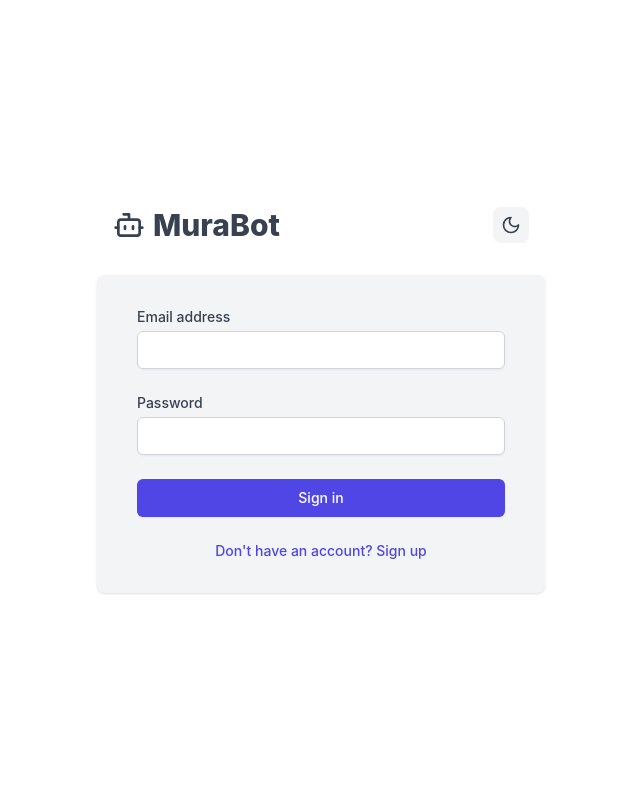
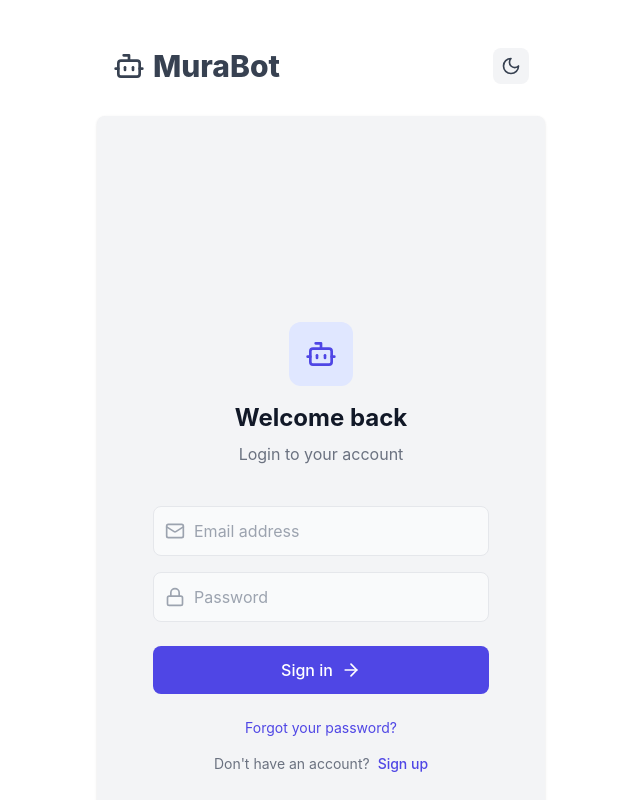
Before and after one commit to willerdev/botrader, a React (Vite) app: page /login in a window 1280 px wide. Shown: the top 800 px of the page, without its empty margins (319-959 px from the left). Built offline with nearby package versions, Linux system fonts and the light colour scheme.

Commit message:
first commits

```diff
--- a/src/App.tsx
+++ b/src/App.tsx
@@ -12,10 +12,11 @@ import { AccountLimitsPage } from './pages/AccountLimitsPage.tsx';
 import { LandingPage } from './pages/LandingPage.tsx';
 import { useEffect, useState } from 'react';
 import { supabase } from './lib/supabase';
+import { Session } from '@supabase/supabase-js';
 import './index.css';
 
 function App() {
-  const [session, setSession] = useState(null);
+  const [session, setSession] = useState<Session | null>(null);
 
   useEffect(() => {
     supabase.auth.getSession().then(({ data: { session } }) => {
--- a/src/components/PriceCard.tsx
+++ b/src/components/PriceCard.tsx
@@ -8,7 +8,7 @@ interface PriceCardProps {
   onClick?: () => void;
 }
 
-export const PriceCard = ({ symbol, displayName, price, previousPrice, onClick }: PriceCardProps) => {
+export const PriceCard = ({ displayName, price, previousPrice, onClick }: PriceCardProps) => {
   const priceChange = previousPrice ? price - previousPrice : 0;
   const isPositive = priceChange >= 0;
 
--- a/src/components/Settings.tsx
+++ b/src/components/Settings.tsx
@@ -62,7 +62,7 @@ export const Settings = ({ userId }: SettingsProps) => {
         setSettings(defaultSettings);
       }
     } catch (err) {
-      setError('Error loading settings: ' + err.message);
+      setError(`Error loading settings: ${err instanceof Error ? err.message : 'Unknown error'}`);
     } finally {
       setIsLoading(false);
     }
@@ -85,7 +85,7 @@ export const Settings = ({ userId }: SettingsProps) => {
 
       setSuccessMessage('Settings saved successfully');
     } catch (err) {
-      setError('Error saving settings: ' + err.message);
+      setError(`Error saving settings: ${err instanceof Error ? err.message : 'Unknown error'}`);
     } finally {
       setIsSaving(false);
     }
--- a/src/pages/LoginPage.tsx
+++ b/src/pages/LoginPage.tsx
@@ -1,6 +1,8 @@
 import { useState } from 'react';
 import { useNavigate, Link } from 'react-router-dom';
 import { supabase } from '../lib/supabase';
+import { Bot, Mail, Lock, ArrowRight } from 'lucide-react';
+import { AuthError } from '@supabase/supabase-js';
 
 export const LoginPage = () => {
   const navigate = useNavigate();
@@ -22,7 +24,8 @@ export const LoginPage = () => {
 
       if (error) throw error;
       navigate('/');
-    } catch (error) {
+    } catch (err) {
+      const error = err as AuthError;
       setError(error.message);
     } finally {
       setLoading(false);
@@ -30,69 +33,93 @@ export const LoginPage = () => {
   };
 
   return (
-    <form className="space-y-6" onSubmit={handleLogin}>
+    <div className="min-h-screen flex flex-col items-center justify-center p-4 space-y-10">
+      {/* Logo and Title */}
+      <div className="flex flex-col items-center space-y-4">
+        <div className="flex items-center justify-center w-16 h-16 bg-indigo-100 dark:bg-indigo-900/30 rounded-xl">
+          <Bot className="w-8 h-8 text-indigo-600 dark:text-indigo-400" />
+        </div>
+        <div className="text-center">
+          <h1 className="text-2xl font-bold text-gray-900 dark:text-gray-100">Welcome back</h1>
+          <p className="text-gray-500 dark:text-gray-400 mt-2">Login to your account</p>
+        </div>
+      </div>
+
       {error && (
-        <div className="bg-red-50 text-red-500 p-3 rounded text-sm">
+        <div className="w-full max-w-sm px-4 py-3 text-sm bg-red-50 dark:bg-red-900/30 border border-red-200 dark:border-red-900/50 text-red-600 dark:text-red-400 rounded-lg">
           {error}
         </div>
       )}
 
+      <form onSubmit={handleLogin} className="w-full max-w-sm space-y-6">
+        <div className="space-y-4">
           <div>
-        <label
-          htmlFor="email"
-          className="block text-sm font-medium text-gray-700"
-        >
-          Email address
-        </label>
-        <div className="mt-1">
+            <div className="relative">
+              <Mail className="absolute left-3 top-1/2 transform -translate-y-1/2 w-5 h-5 text-gray-400" />
               <input
                 id="email"
                 type="email"
+                placeholder="Email address"
                 required
                 value={email}
                 onChange={(e) => setEmail(e.target.value)}
-            className="appearance-none block w-full px-3 py-2 border border-gray-300 rounded-md shadow-sm placeholder-gray-400 focus:outline-none focus:ring-indigo-500 focus:border-indigo-500 sm:text-sm"
+                className="w-full pl-10 pr-4 py-3 bg-gray-50 dark:bg-gray-800 border border-gray-200 dark:border-gray-700 rounded-lg focus:ring-2 focus:ring-indigo-500 dark:focus:ring-indigo-400 focus:border-transparent outline-none transition-all"
               />
             </div>
           </div>
 
           <div>
-        <label
-          htmlFor="password"
-          className="block text-sm font-medium text-gray-700"
-        >
-          Password
-        </label>
-        <div className="mt-1">
+            <div className="relative">
+              <Lock className="absolute left-3 top-1/2 transform -translate-y-1/2 w-5 h-5 text-gray-400" />
               <input
                 id="password"
                 type="password"
+                placeholder="Password"
                 required
                 value={password}
                 onChange={(e) => setPassword(e.target.value)}
-            className="appearance-none block w-full px-3 py-2 border border-gray-300 rounded-md shadow-sm placeholder-gray-400 focus:outline-none focus:ring-indigo-500 focus:border-indigo-500 sm:text-sm"
+                className="w-full pl-10 pr-4 py-3 bg-gray-50 dark:bg-gray-800 border border-gray-200 dark:border-gray-700 rounded-lg focus:ring-2 focus:ring-indigo-500 dark:focus:ring-indigo-400 focus:border-transparent outline-none transition-all"
               />
             </div>
           </div>
+        </div>
 
-      <div>
         <button
           type="submit"
           disabled={loading}
-          className="w-full flex justify-center py-2 px-4 border border-transparent rounded-md shadow-sm text-sm font-medium text-white bg-indigo-600 hover:bg-indigo-700 focus:outline-none focus:ring-2 focus:ring-offset-2 focus:ring-indigo-500"
+          className="w-full flex items-center justify-center gap-2 bg-indigo-600 hover:bg-indigo-700 text-white py-3 px-4 rounded-lg font-medium transition-colors focus:outline-none focus:ring-2 focus:ring-offset-2 focus:ring-indigo-500 disabled:opacity-50 disabled:cursor-not-allowed"
         >
-          {loading ? 'Signing in...' : 'Sign in'}
+          {loading ? (
+            <>
+              <div className="w-5 h-5 border-2 border-white border-t-transparent rounded-full animate-spin" />
+              Signing in...
+            </>
+          ) : (
+            <>
+              Sign in
+              <ArrowRight className="w-5 h-5" />
+            </>
+          )}
         </button>
-      </div>
 
-      <div className="text-sm text-center">
+        <div className="flex flex-col items-center gap-4 text-sm">
+          <Link
+            to="/forgot-password"
+            className="text-indigo-600 dark:text-indigo-400 hover:text-indigo-500 dark:hover:text-indigo-300"
+          >
+            Forgot your password?
+          </Link>
+          <div className="flex items-center gap-2 text-gray-500 dark:text-gray-400">
+            Don't have an account?{' '}
             <Link
               to="/signup"
-          className="font-medium text-indigo-600 hover:text-indigo-500"
+              className="text-indigo-600 dark:text-indigo-400 hover:text-indigo-500 dark:hover:text-indigo-300 font-medium"
             >
-          Don't have an account? Sign up
+              Sign up
             </Link>
           </div>
+        </div>
       </form>
+    </div>
   );
 };
--- a/src/pages/SignupPage.tsx
+++ b/src/pages/SignupPage.tsx
@@ -1,6 +1,7 @@
 import { useState } from 'react';
 import { useNavigate, Link } from 'react-router-dom';
 import { supabase } from '../lib/supabase';
+import { AuthError } from '@supabase/supabase-js';
 
 export const SignupPage = () => {
   const navigate = useNavigate();
@@ -22,7 +23,8 @@ export const SignupPage = () => {
 
       if (error) throw error;
       navigate('/');
-    } catch (error) {
+    } catch (err) {
+      const error = err as AuthError;
       setError(error.message);
     } finally {
       setLoading(false);
```
Lines whose indentation alone changed are shown as unchanged.
